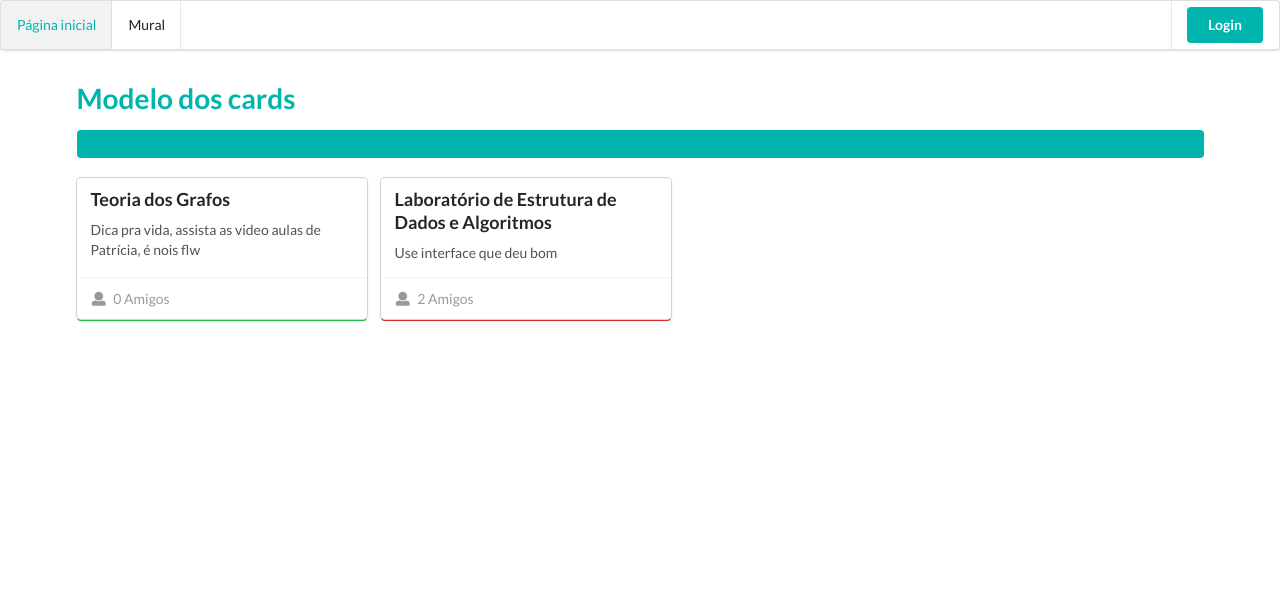
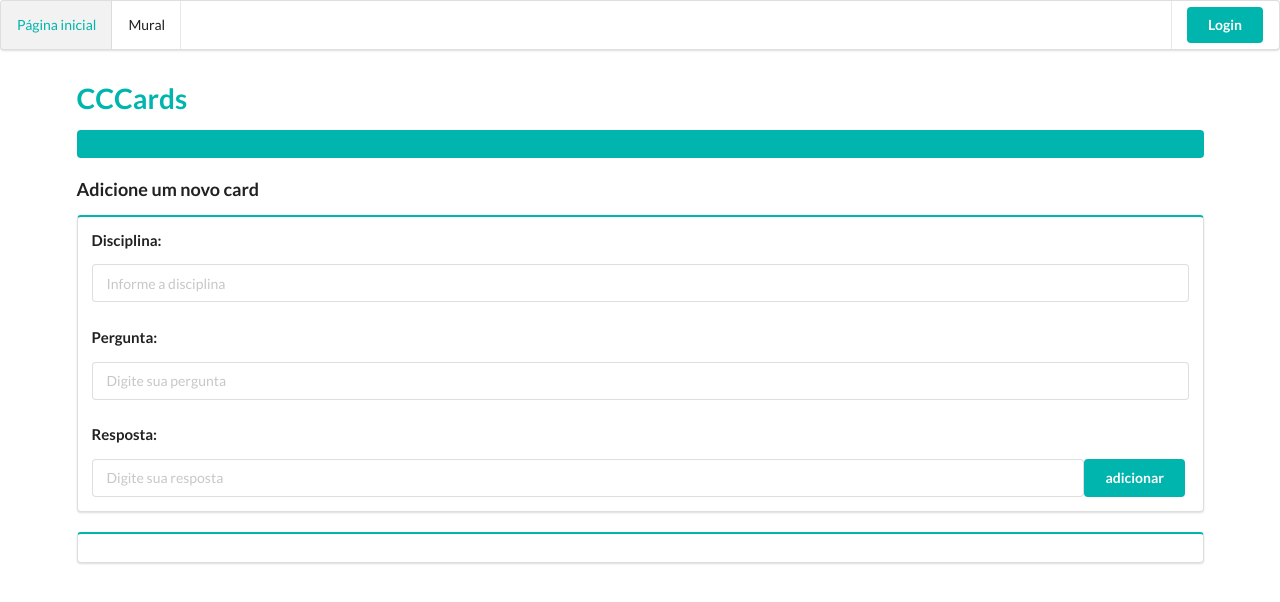
Before and after one commit to viniciusjps/flashcard, an Angular app: page / in a window 1280 px wide. Shown: the top 602 px of the page. Built offline with nearby package versions, Linux system fonts and the light colour scheme.

Commit message:
Adicionado o objeto Card, mudanças na home, e testes de usabilidade

```diff
--- a/src/app/app.component.html
+++ b/src/app/app.component.html
@@ -1,2 +1,3 @@
 <app-navbar></app-navbar>
 <app-home></app-home>
+<app-card></app-card>
--- a/src/app/app.module.ts
+++ b/src/app/app.module.ts
@@ -5,13 +5,15 @@ import { NgModule } from '@angular/core';
 import { AppComponent } from './app.component';
 import { NavbarComponent } from './navbar/navbar.component';
 import { HomeComponent } from './home/home.component';
+import { CardComponent } from './card/card.component';
 
 
 @NgModule({
   declarations: [
     AppComponent,
     NavbarComponent,
-    HomeComponent
+    HomeComponent,
+    CardComponent
   ],
   imports: [
     BrowserModule
--- /dev/null
+++ b/src/app/card/card.component.html
@@ -0,0 +1,45 @@
+<div class="ui container">
+  <h3>Adicione um novo card</h3>
+  <div class="ui teal segment">
+    <h4>Disciplina: </h4>
+    <div class="ui fluid input">
+      <input type="text" placeholder="Informe a disciplina" #disciplina>
+    </div>
+
+    <h4>Pergunta: </h4>
+    <div class="ui fluid input">
+      <input type="text" placeholder="Digite sua pergunta" #pergunta>
+    </div>
+
+    <h4>Resposta: </h4>
+    <div class="ui fluid input">
+      <input type="text" placeholder="Digite sua resposta" #resposta>
+      <button class="ui teal button" (click)="addCard(disciplina.value,pergunta.value,resposta.value)">adicionar</button>
+    </div>
+  </div>
+</div>
+
+<br>
+<div class="ui container">
+  <div class="ui teal segment"></div>
+</div>
+<br>
+
+<div class="ui container">
+  <div class="ui cards">
+      <div class="ui getColor() card" *ngFor="let card of cards" >
+        <div class="content">
+          <p class="header">{{ card.disciplina }}</p>
+          <div class="description">
+            {{ card.pergunta }}
+          </div>
+        </div>
+        <div class="extra content">
+          <a>
+            <i class="user icon"></i>
+            {{ card.resposta }}
+          </a>
+        </div>
+      </div>
+    </div>
+</div>
--- /dev/null
+++ b/src/app/card/card.component.ts
@@ -0,0 +1,30 @@
+import { Card } from './../models/card';
+import { Component, OnInit } from '@angular/core';
+
+@Component({
+  selector: 'app-card',
+  templateUrl: './card.component.html',
+  styleUrls: ['./card.component.css']
+})
+export class CardComponent implements OnInit {
+
+  card: Card;
+  cards: Card[] = [];
+  colors: string[] = [];
+
+  constructor() { }
+
+  ngOnInit() {
+  }
+
+  public addCard(disciplina: string, pergunta: string, resposta: string) {
+    this.card = new Card(disciplina, pergunta, resposta);
+    this.cards.push(this.card);
+  }
+
+  public getColor(): string {
+    return '';
+  }
+
+
+}
--- a/src/app/home/home.component.html
+++ b/src/app/home/home.component.html
@@ -1,43 +1,5 @@
 <div class="ui container">
-  <h1 class="ui teal header">
-    Modelo dos cards
-  </h1>
-  <div class="ui teal inverted segment">
-  </div>
+  <h1 class="ui teal header">CCCards</h1>
+  <div class="ui teal inverted segment"></div>
 </div>
-
 <br>
-
-<div class="ui container">
-  <div class="ui cards">
-      <div class="ui green card">
-        <div class="content">
-          <p class="header">Teoria dos Grafos</p>
-          <div class="description">
-            Dica pra vida, assista as video aulas de Patrícia, é nois flw
-          </div>
-        </div>
-        <div class="extra content">
-          <a>
-            <i class="user icon"></i>
-            0 Amigos
-          </a>
-        </div>
-      </div>
-
-      <div class="ui red card">
-        <div class="content">
-          <p class="header">Laboratório de Estrutura de Dados e Algoritmos</p>
-          <div class="description">
-            Use interface que deu bom
-          </div>
-        </div>
-        <div class="extra content">
-          <a>
-            <i class="user icon"></i>
-            2 Amigos
-          </a>
-        </div>
-      </div>
-    </div>
-</div>
--- /dev/null
+++ b/src/app/models/card.ts
@@ -0,0 +1,11 @@
+export class Card {
+    private disciplina: string;
+    private pergunta: string;
+    private resposta: string;
+
+    constructor(disciplina: string, pergunta: string, resposta: string) {
+        this.disciplina = disciplina;
+        this.pergunta = pergunta;
+        this.resposta = resposta;
+    }
+}
```
Also changed, not shown: src/app/card/card.component.css (added), 1 other file (tests, documents, lock files or other folders).
